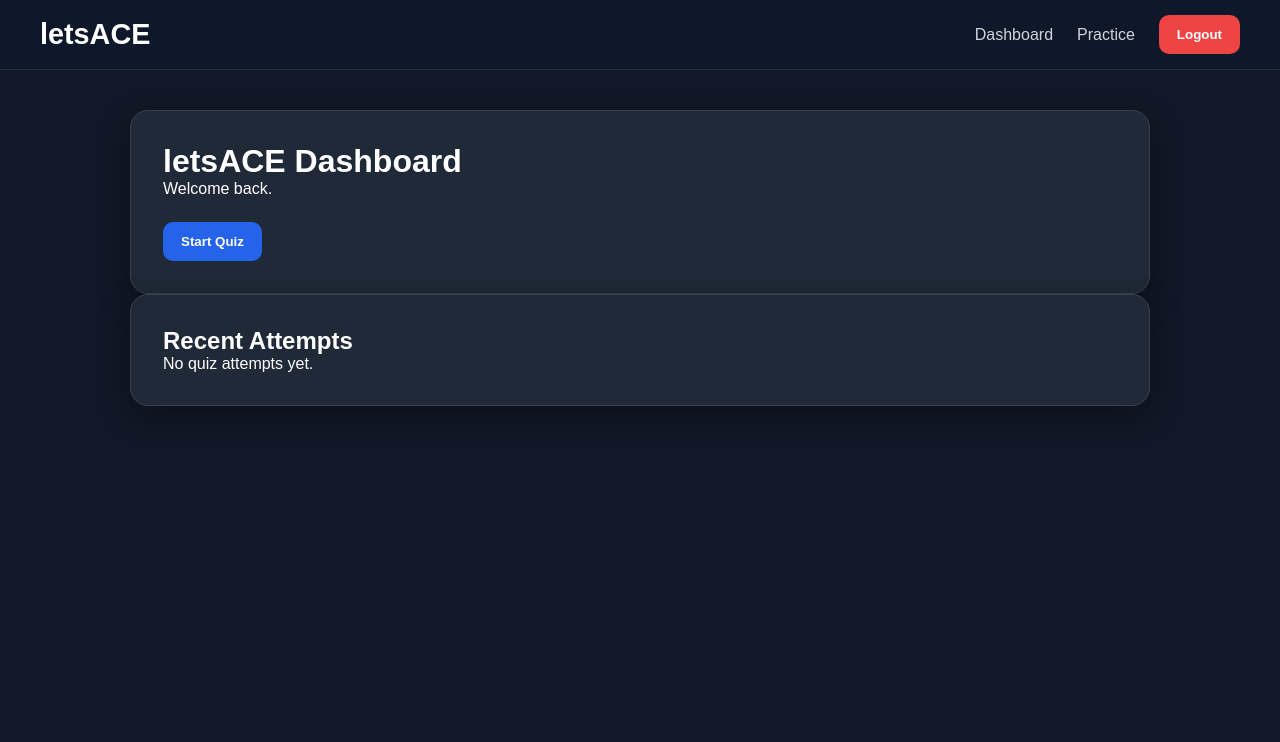
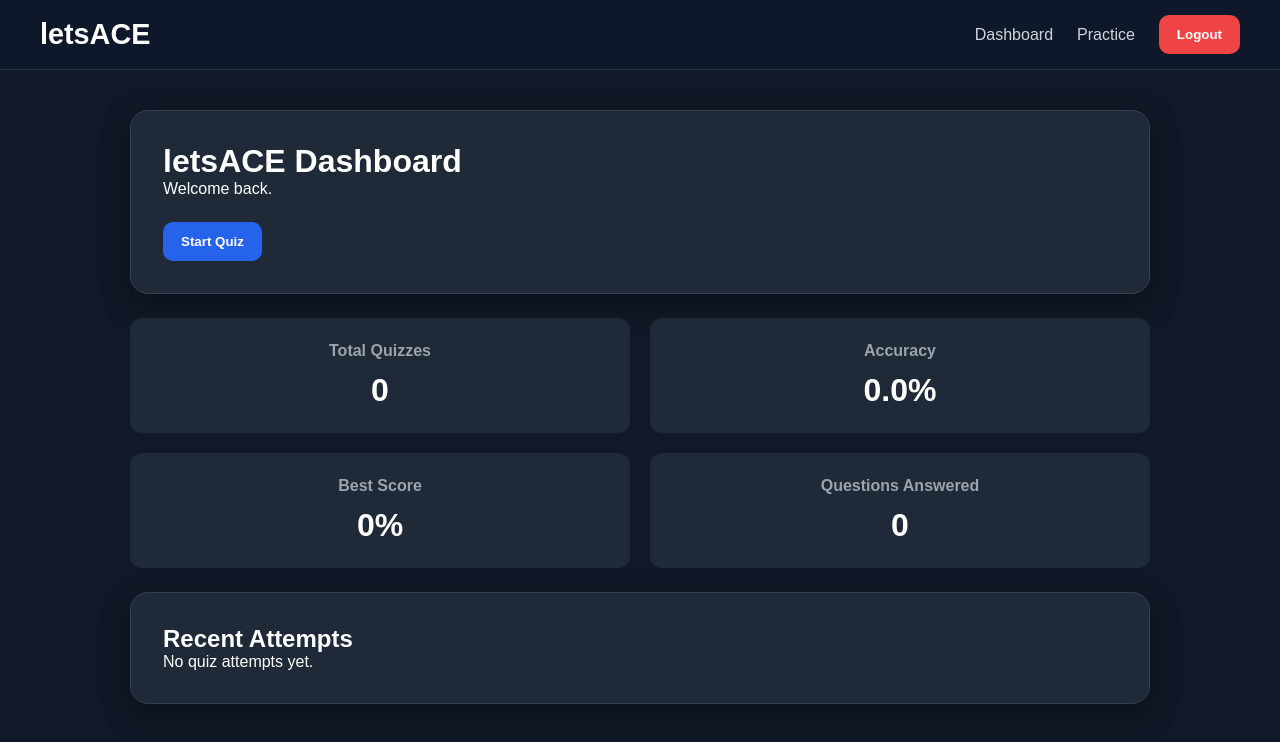
Before and after one commit to Harris-Cabrera/letsACE, a React (Vite) app in the folder frontend/: page /dashboard in a window 1280 px wide. Shown: the top 742 px of the page. Built offline with nearby package versions, Linux system fonts and the light colour scheme; no server answers; sample sign-in values are in the browser's storage.

Commit message:
Implemented Dashboard basic statistic UI

```diff
--- a/frontend/src/App.jsx
+++ b/frontend/src/App.jsx
@@ -1,9 +1,12 @@
 import { BrowserRouter, Route, Routes } from "react-router-dom";
 import "./styles/card.css";
+import "./styles/dashboard.css";
 import "./styles/globals.css";
 import "./styles/layout.css";
+import "./styles/navbar.css";
 import "./styles/progress.css";
 import "./styles/quiz.css";
+import "./styles/statCard.css";
 
 import Dashboard from "./pages/Dashboard";
 import Login from "./pages/Login";
--- /dev/null
+++ b/frontend/src/components/StatCard.jsx
@@ -0,0 +1,11 @@
+import "../styles/statCard.css";
+function StatCard({ title, value }) {
+    return (
+        <div className="stat-card">
+            <h3>{title}</h3>
+            <p>{value}</p>
+        </div>
+    );
+}
+
+export default StatCard;
--- a/frontend/src/pages/Dashboard.jsx
+++ b/frontend/src/pages/Dashboard.jsx
@@ -1,12 +1,23 @@
 import { useEffect, useState } from "react";
 import { useNavigate } from "react-router-dom";
+
 import API from "../api";
+
 import Card from "../components/Card";
 import Layout from "../components/Layout";
+import StatCard from "../components/StatCard";
 
 function Dashboard() {
   const navigate = useNavigate();
+
   const [history, setHistory] = useState([]);
+  const [stats, setStats] = useState({
+    total_attempts: 0,
+    questions_answered: 0,
+    correct_answers: 0,
+    accuracy: 0,
+    best_score: 0,
+  });
 
   useEffect(() => {
     const token = localStorage.getItem("token");
@@ -16,22 +27,22 @@ function Dashboard() {
       return;
     }
 
-    const fetchHistory = async () => {
+    const fetchDashboard = async () => {
       try {
-        const response = await API.get("/history/");
-        setHistory(response.data);
+        const [historyResponse, statsResponse] = await Promise.all([
+          API.get("/history/"),
+          API.get("/dashboard/stats"),
+        ]);
+
+        setHistory(historyResponse.data);
+        setStats(statsResponse.data);
       } catch (error) {
-        console.error("Failed to load quiz history:", error);
+        console.error("Failed to load dashboard:", error);
       }
     };
 
-    fetchHistory();
+    fetchDashboard();
   }, [navigate]);
-
-  const handleLogout = () => {
-    localStorage.removeItem("token");
-    navigate("/login");
-  };
 
   return (
     <Layout>
@@ -43,6 +54,13 @@ function Dashboard() {
           <button onClick={() => navigate("/quiz")}>Start Quiz</button>
         </div>
       </Card>
+
+      <div className="stats-grid">
+        <StatCard title="Total Quizzes" value={stats.total_attempts} />
+        <StatCard title="Accuracy" value={`${stats.accuracy.toFixed(1)}%`} />
+        <StatCard title="Best Score" value={`${stats.best_score}%`} />
+        <StatCard title="Questions Answered" value={stats.questions_answered} />
+      </div>
 
       <Card className="dashboard-card">
         <h2>Recent Attempts</h2>
--- a/frontend/src/pages/Quiz.jsx
+++ b/frontend/src/pages/Quiz.jsx
@@ -1,11 +1,11 @@
 import axios from "axios";
 import { useEffect, useState } from "react";
 import { useNavigate } from "react-router-dom";
+
 import Card from "../components/Card";
 import Layout from "../components/Layout";
 import ProgressBar from "../components/ProgressBard";
 import AnswerCard from "../components/answerCard";
-import "../styles/quiz.css";
 
 function Quiz() {
     const navigate = useNavigate();
--- /dev/null
+++ b/frontend/src/styles/dashboard.css
@@ -0,0 +1,24 @@
+.dashboard-card {
+    margin-bottom: 24px;
+}
+
+.stats-grid {
+    display: grid;
+    grid-template-columns: repeat(2, 1fr);
+    gap: 20px;
+    margin: 24px 0;
+}
+
+.attempt-item {
+    display: flex;
+    justify-content: space-between;
+    align-items: center;
+
+    padding: 16px 0;
+
+    border-bottom: 1px solid #374151;
+}
+
+.attempt-item:last-child {
+    border-bottom: none;
+}
--- /dev/null
+++ b/frontend/src/styles/statCard.css
@@ -0,0 +1,20 @@
+.stat-card {
+    background: #1f2937;
+    border-radius: 12px;
+    padding: 24px;
+    text-align: center;
+    flex: 1;
+    min-width: 180px;
+}
+
+.stat-card h3 {
+    color: #9ca3af;
+    font-size: 1rem;
+    margin-bottom: 12px;
+}
+
+.stat-card p {
+    font-size: 2rem;
+    font-weight: 700;
+    color: white;
+}
```
